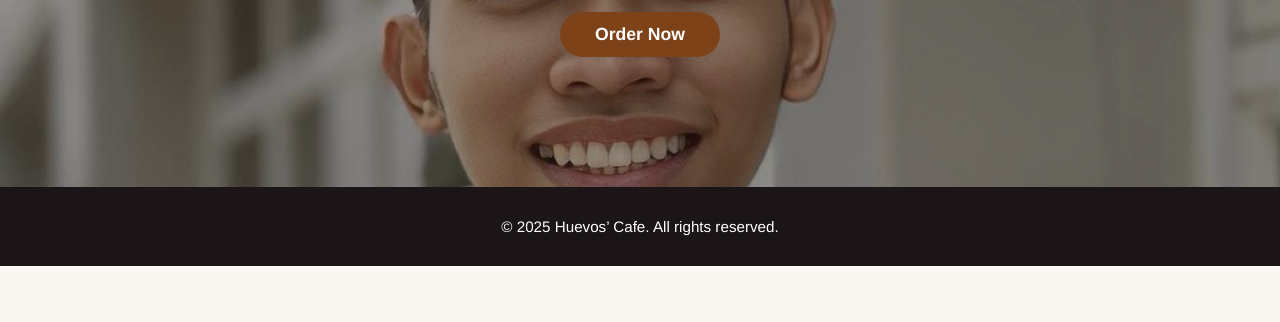
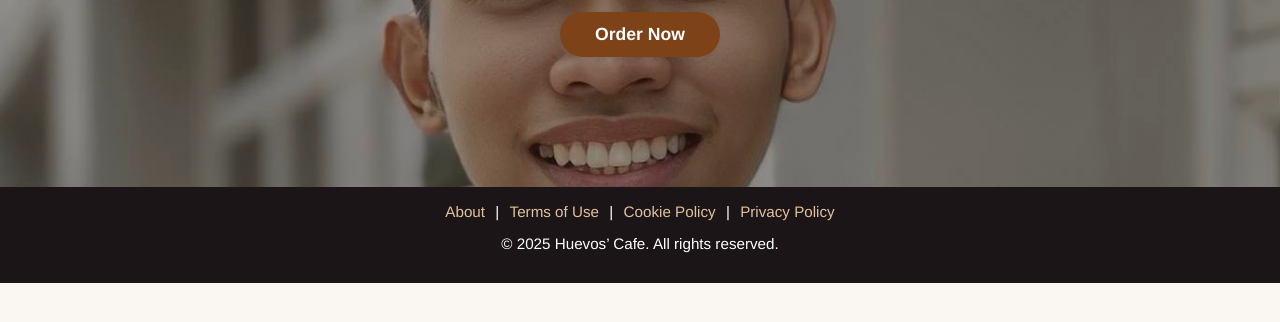
Before and after one commit to DDBSchool/Group-6--RWD-WAD-1st-Sem-Midterm-Project--S.Y-2025-2026, a plain HTML site: page index.html in a window 1280 px wide. Shown: the part 360-682 px from the top of the page. Drawn offline with Linux system fonts and the light colour scheme.

Commit message:
Update index.html

```diff
--- a/index.html
+++ b/index.html
@@ -39,9 +39,16 @@
     </section>
   </main>
   <footer>
+    <div >
+      <a href="#">About</a> |
+      <a href="#">Terms of Use</a> |
+      <a href="#">Cookie Policy</a> |
+      <a href="#">Privacy Policy</a>
+    </div>
     <p>&copy; 2025 Huevos’ Cafe. All rights reserved.</p>
   </footer>
   <script src="scripts/main.js"></script>
 </body>
 
+
 </html>
```
